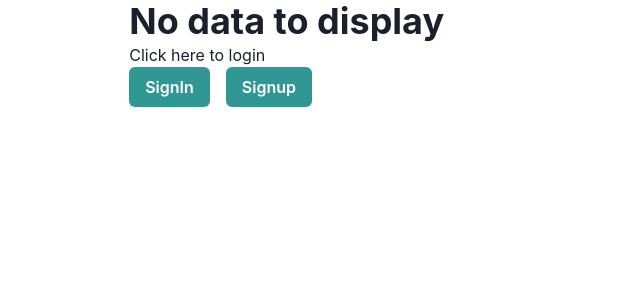
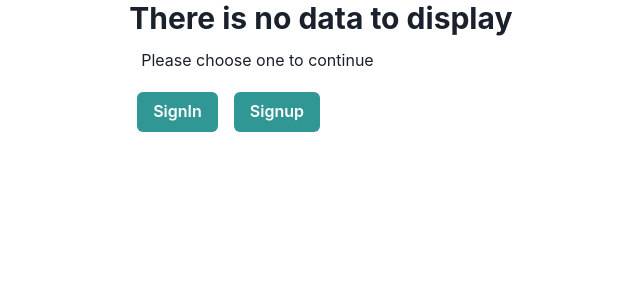
Before and after one commit to bmwasonga/v-2, a React (Create React App) app: page / in a window 1280 px wide. Shown: the top 300 px of the page, without its empty margins (224-864 px from the left). Built offline with nearby package versions, Linux system fonts and the light colour scheme.

Commit message:
making ui changes

```diff
--- a/src/components/Details.js
+++ b/src/components/Details.js
@@ -36,12 +36,14 @@ const Details = () => {
   };
   return (
     <Container>
-      {!userData && userData === null ? (
+      {!userData ? (
         <>
-          <Heading>No data to display </Heading>
-          <Text>Click here to login</Text>
+          <Heading as="h3" size="lg">
+            There is no data to display{' '}
+          </Heading>
+          <Text p="3">Please choose one to continue</Text>
 
-          <Stack direction="row" spacing={4}>
+          <Stack direction="row" spacing={4} p="2">
             <Button colorScheme="teal" variant="solid">
               <Link to="signin">SignIn</Link>
             </Button>
--- a/src/components/forms/SignInForm.js
+++ b/src/components/forms/SignInForm.js
@@ -12,6 +12,7 @@ import {
   InputGroup,
   Stack,
   InputRightElement,
+  useToast,
 } from '@chakra-ui/react';
 
 import { Link, useHistory } from 'react-router-dom';
@@ -23,6 +24,7 @@ import { LOGIN_USER } from '../queries';
 import { Loading, Failure } from '../loadingStates';
 
 const SignInForm = () => {
+  const toast = useToast();
   const history = useHistory();
   const [show, setShow] = useState(false);
   const handleClick = () => setShow(!show);
@@ -38,12 +40,12 @@ const SignInForm = () => {
     try {
       await login({ variables: { input: { ...data } } });
     } catch (error) {
-      console.log('Error is: ', error);
+      console.log('this is the error message ', error);
     }
   };
 
   if (loading) return <Loading loading={loading} />;
-  if (error) return <Failure error={error} />;
+  if (error) return <Failure error={error.message} />;
   if (data) {
     console.log('my sign in data is', data);
     localStorage.setItem('userData', JSON.stringify(data));
--- a/src/components/loadingStates.js
+++ b/src/components/loadingStates.js
@@ -23,7 +23,7 @@ export const Failure = ({ error }) => {
   if (error) {
     return (
       <p>
-        ERROR: {error.message}
+        The error is: {error.message}
         {toast({
           title: `error toast`,
           status: error,
```
